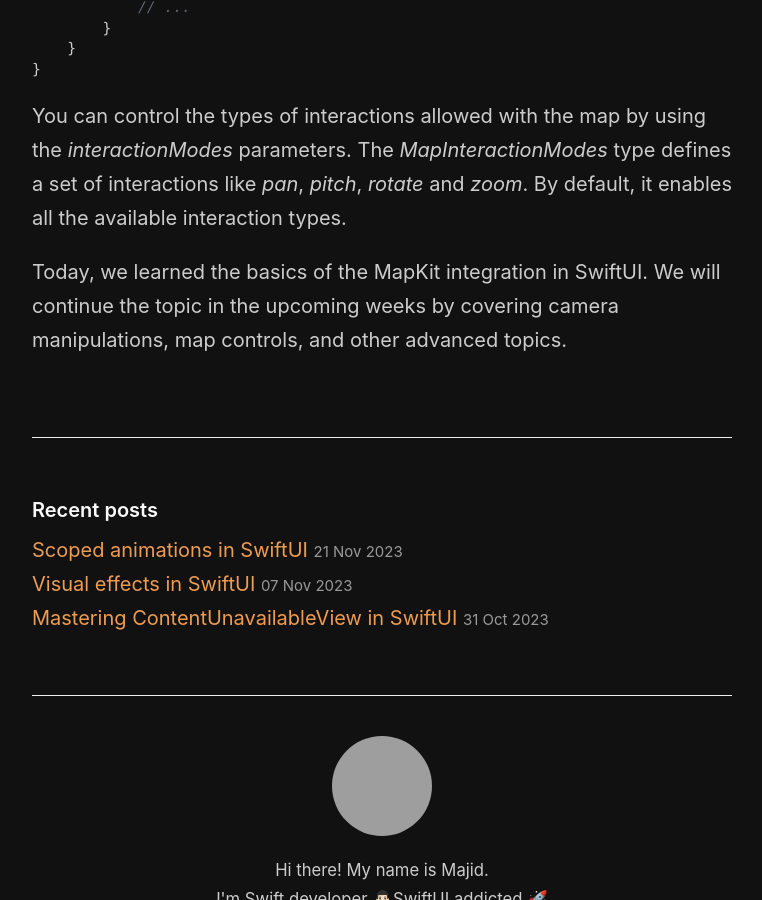
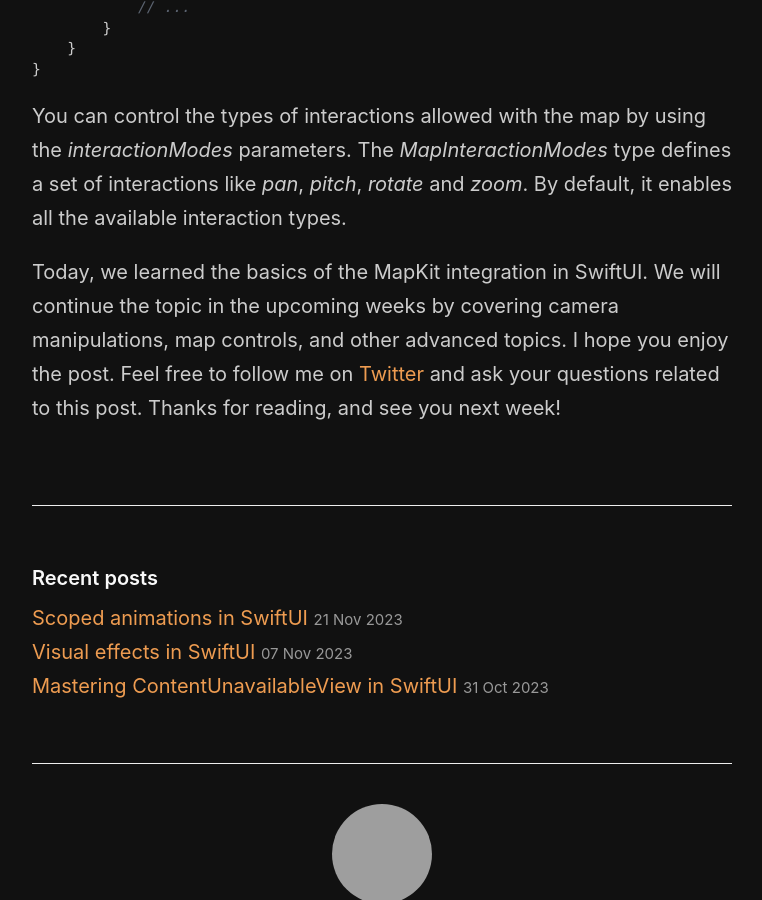
Before and after one commit to mecid/mecid.github.io, a Jekyll site: the page built from _posts/2023-11-29-mastering-mapkit-in-swiftui-basics.md, in a window 1280 px wide and 900 px high, scrolled down 4174 px, cut to the strip 0-900 px from the top of the window. Shown: the whole strip, without its empty margins (258-1020 px from the left). Built offline with Jekyll 4.4.1, drawn with Linux system fonts in a browser that asks for light colours; grey boxes are pictures that could not be loaded.

Commit message:
conclusion added to the mapkit basics post

```diff
--- a/_posts/2023-11-29-mastering-mapkit-in-swiftui-basics.md
+++ b/_posts/2023-11-29-mastering-mapkit-in-swiftui-basics.md
@@ -135,4 +135,4 @@
 
 You can control the types of interactions allowed with the map by using the *interactionModes* parameters. The *MapInteractionModes* type defines a set of interactions like *pan*, *pitch*, *rotate* and *zoom*. By default, it enables all the available interaction types.
 
-Today, we learned the basics of the MapKit integration in SwiftUI. We will continue the topic in the upcoming weeks by covering camera manipulations, map controls, and other advanced topics.
+Today, we learned the basics of the MapKit integration in SwiftUI. We will continue the topic in the upcoming weeks by covering camera manipulations, map controls, and other advanced topics. I hope you enjoy the post. Feel free to follow me on [Twitter](https://twitter.com/mecid) and ask your questions related to this post. Thanks for reading, and see you next week!
```
